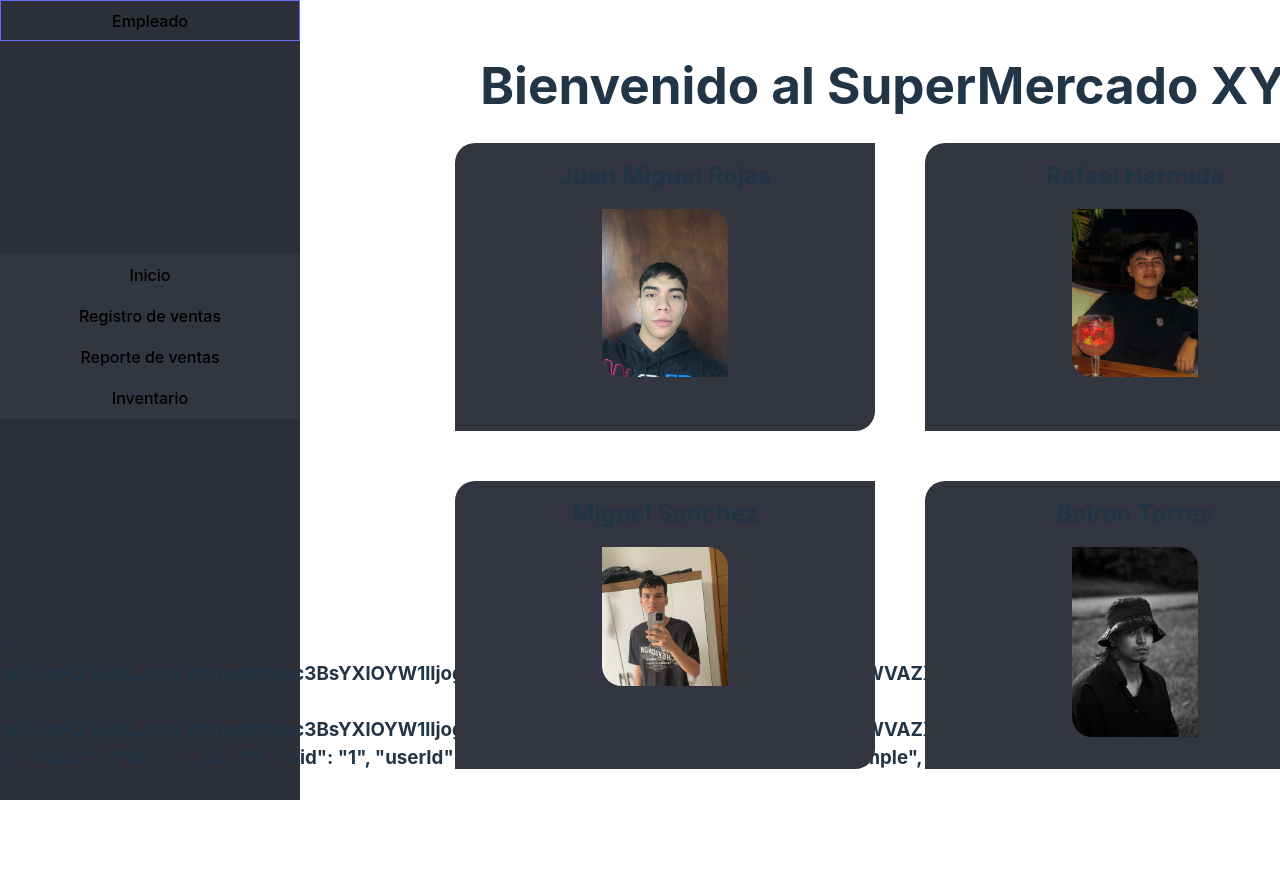
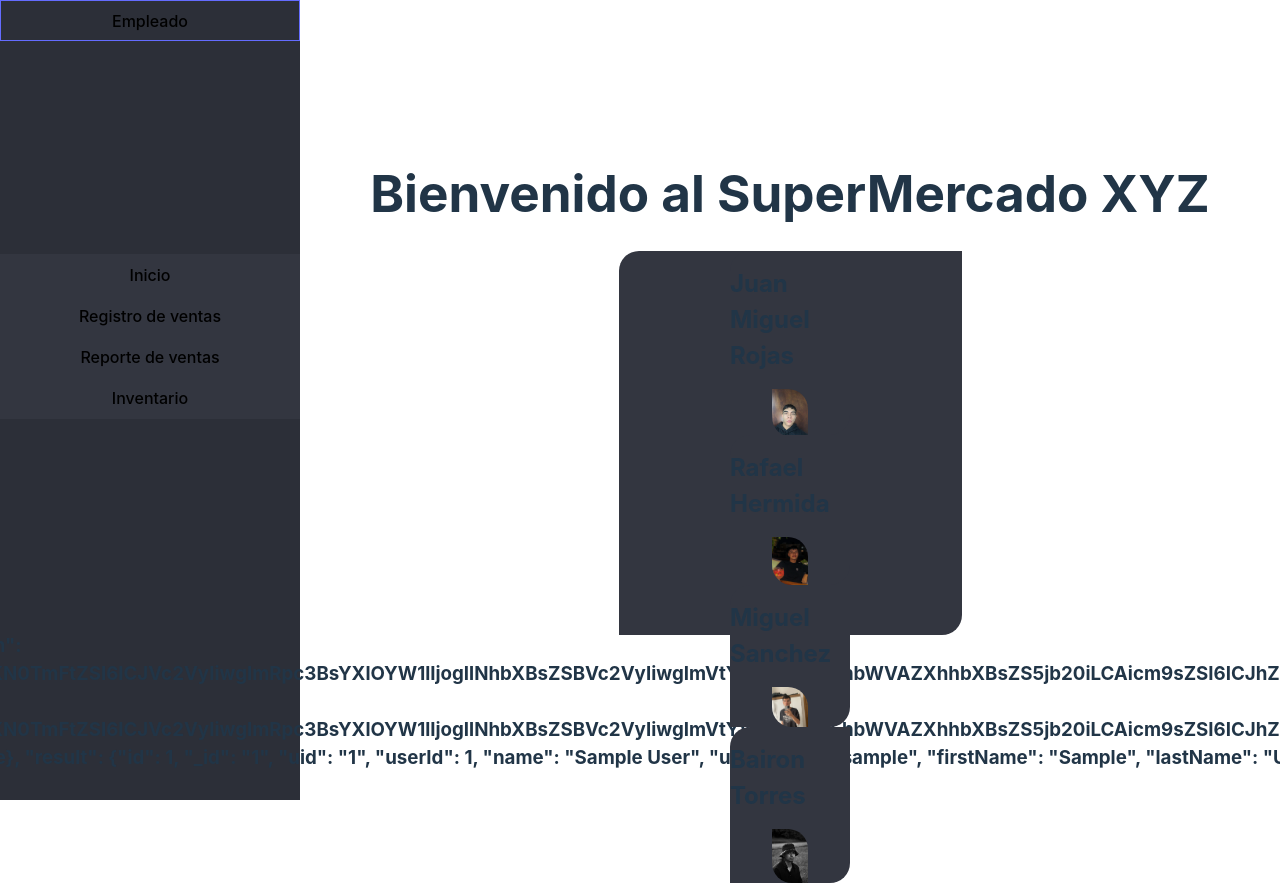
Before and after one commit to JuanRx19/Miniproyecto-1, a React (Vite) app in the folder crud/: page /Home in a window 1280 px wide. Shown: the top 883 px of the page. Before the commit the page ends 800 px from the top, so only its background shows below. Built offline with nearby package versions, Linux system fonts and the light colour scheme; sample sign-in values are in the browser's storage.

Commit message:
Commit de prueba

```diff
--- a/crud/src/components/Inicio.jsx
+++ b/crud/src/components/Inicio.jsx
@@ -11,7 +11,7 @@ function Inicio() {
   return (
     <div className="contenedor-inicio">
       <h1>Bienvenido al SuperMercado XYZ</h1>
-      <div className="contenedor-cards">
+      <div className="contenedor-card">
         {
           cards.map((card, index) => (
             <Card key={index}
```
